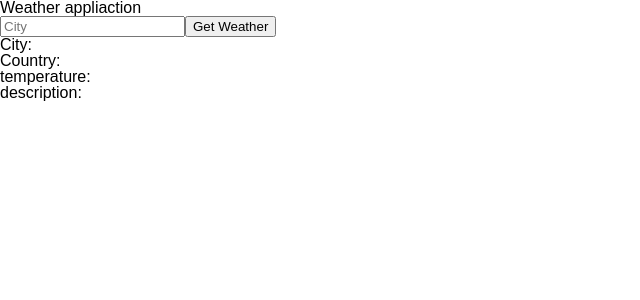
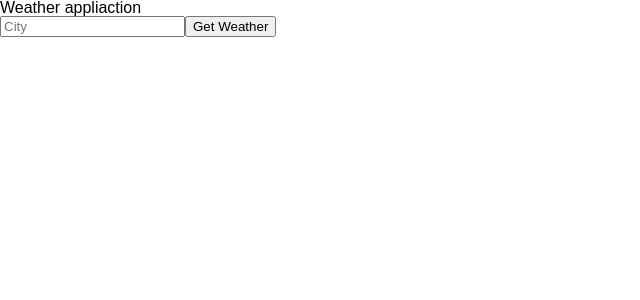
Before and after one commit to Radek-Wawrzyk/Weather-App, a React (Create React App) app: page / in a window 1280 px wide. Shown: the top 300 px of the page, without its empty margins (0-640 px from the left). Built offline with nearby package versions, Linux system fonts and the light colour scheme.

Commit message:
Added another condition for weather component

```diff
--- a/src/components/Weather.js
+++ b/src/components/Weather.js
@@ -4,11 +4,11 @@ class Weather extends Component {
   render() {
     return (
       <div>
-         <p>City: {this.props.city}</p>
-        <p>Country: {this.props.country}</p>
-          <p>temperature: {this.props.temperature}</p>
-          <p>description: {this.props.description}</p>
-        <p>{this.props.error}</p>
+        { this.props.city && <p>City: {this.props.city}</p> }
+        { this.props.country &&<p>Country: {this.props.country}</p> }
+        { this.props.temperature &&<p>temperature: {this.props.temperature}</p> }
+        { this.props.description &&<p>description: {this.props.description}</p> }
+        { this.props.error && <p>{this.props.error}</p> }
       </div>
     );
   }
```
